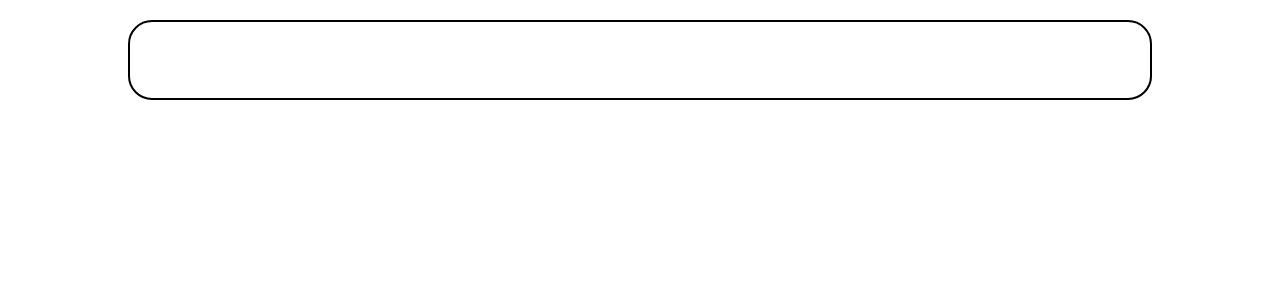
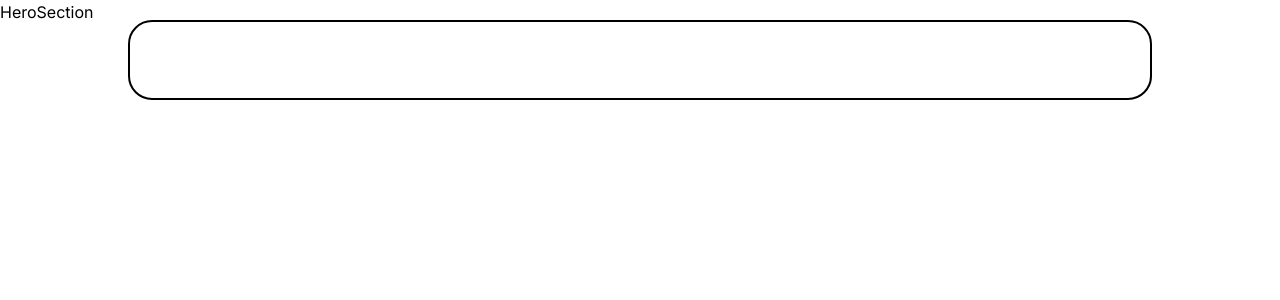
Before and after one commit to JJ-LXIX/dental-client-site, a Next.js app: page / in a window 1280 px wide. Shown: the top 300 px of the page. Built offline with nearby package versions, Linux system fonts and the light colour scheme.

Commit message:
added hero section to page.tsx

```diff
--- a/app/page.tsx
+++ b/app/page.tsx
@@ -1,8 +1,9 @@
-import Image from 'next/image'
+import HeroSection from "@/components/Hero Section/HeroSection";
 
 export default function Home() {
   return (
     <main className="min-h-screen">
+      <HeroSection />
     </main>
   );
 }
```
